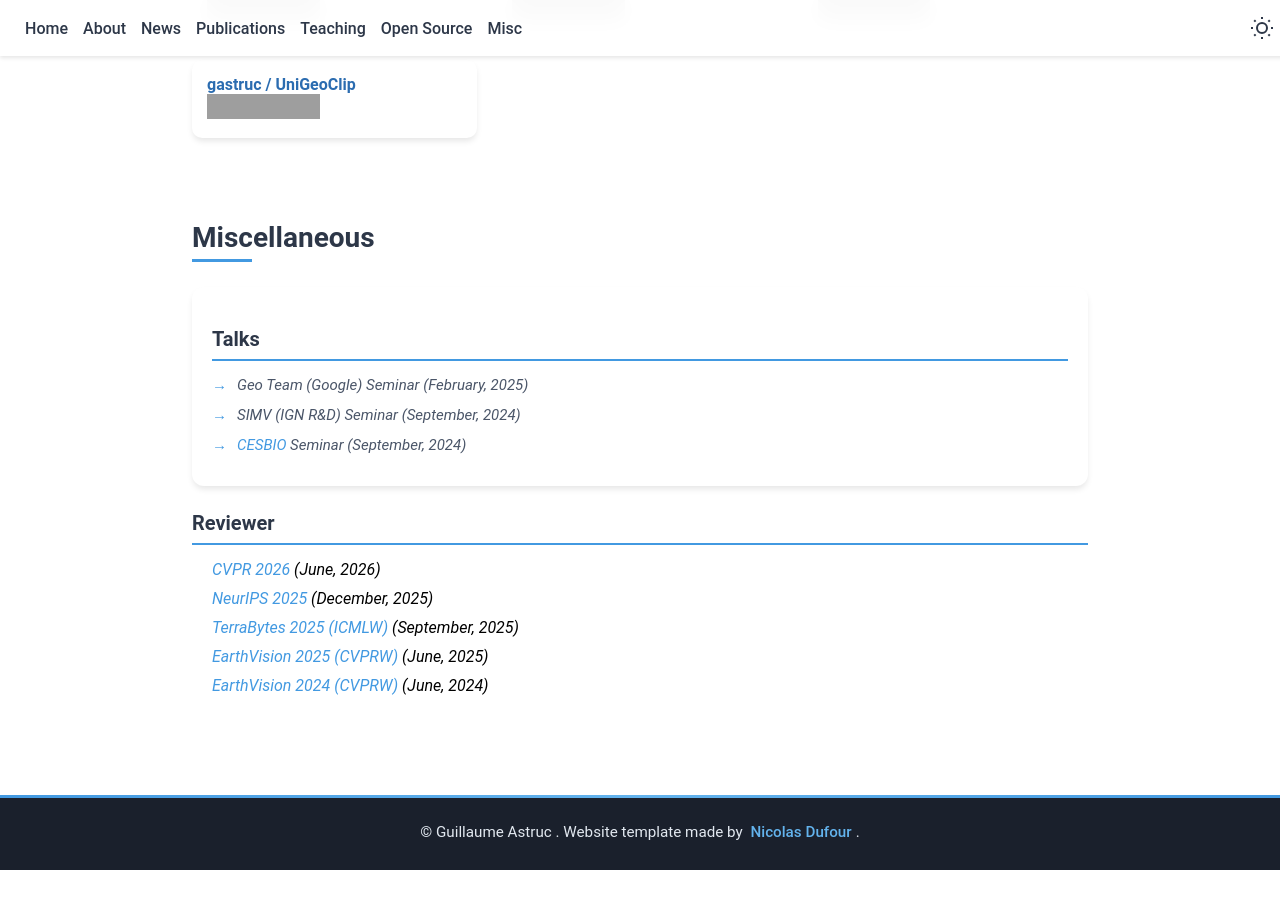
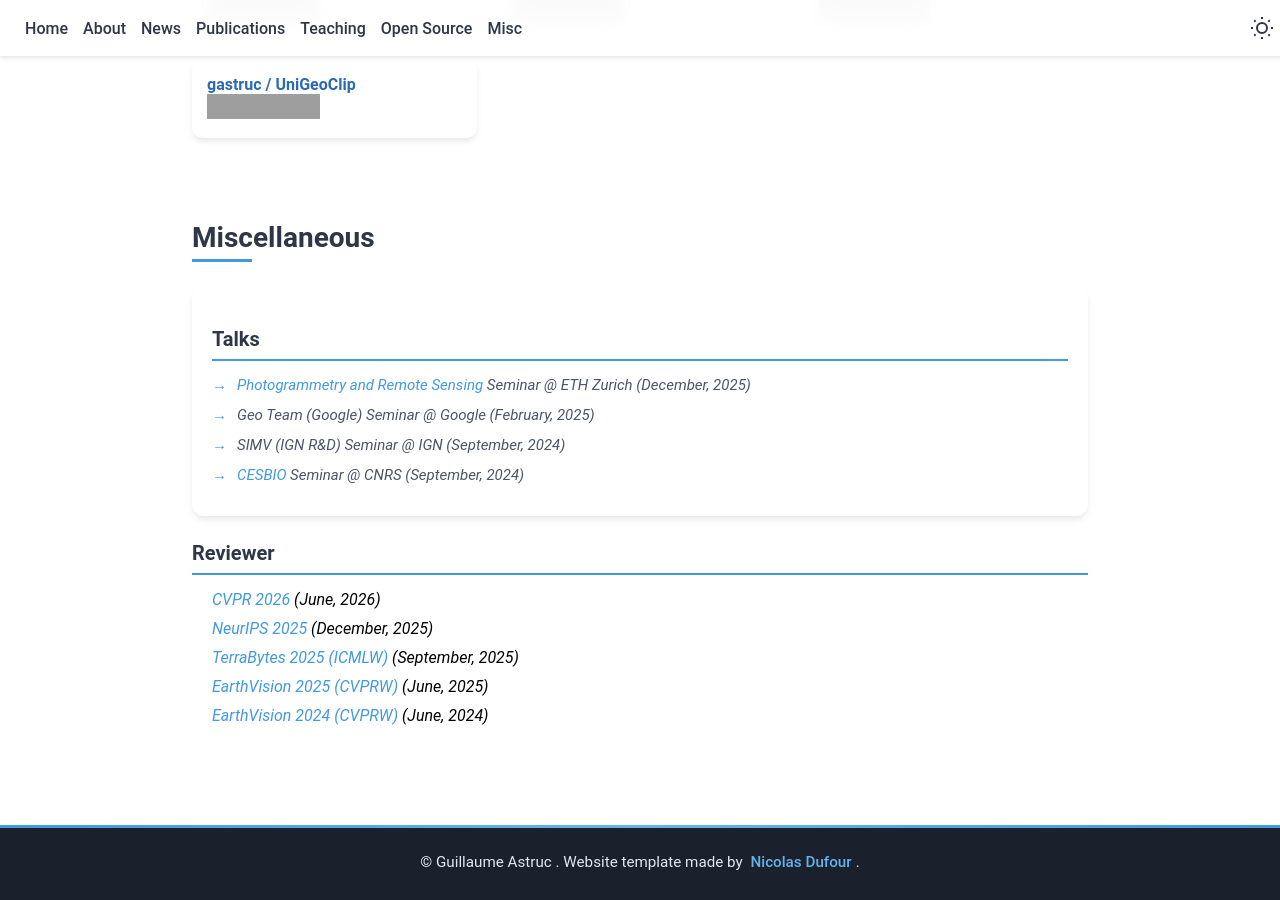
Before and after one commit to gastruc/gastruc.github.io, a Jekyll site: the page built from index.markdown, in a window 1280 px wide and 900 px high, scrolled down 4041 px, cut to the strip 0-900 px from the top of the window. Built offline with Jekyll 4.4.1, drawn with Linux system fonts in a browser that asks for light colours; before the commit the page ends 4911 px from its top, so only the background shows below that; grey boxes are pictures that could not be loaded.

Commit message:
Update seminar details in misc.yaml, including new entries for Photogrammetry and Remote Sensing at ETH Zurich and CESBIO at CNRS, along with updated names for existing seminars.

```diff
--- a/_data/main/misc.yaml
+++ b/_data/main/misc.yaml
@@ -1,11 +1,11 @@
 talks:
-  - name: <a href="https://www.cesbio.cnrs.fr/">CESBIO</a> Seminar
+  - name: <a href="https://prs.igp.ethz.ch/">Photogrammetry and Remote Sensing</a> Seminar @ ETH Zurich
+    date: 2025-12-06
+  - name: <a href="https://www.cesbio.cnrs.fr/">CESBIO</a> Seminar @ CNRS
     date: 2024-09-16
-
-  - name: SIMV (IGN R&D) Seminar
+  - name: SIMV (IGN R&D) Seminar @ IGN
     date: 2024-09-23
-
-  - name: Geo Team (Google) Seminar
+  - name: Geo Team (Google) Seminar @ Google
     date: 2025-02-10
 
 reviewer:
```
